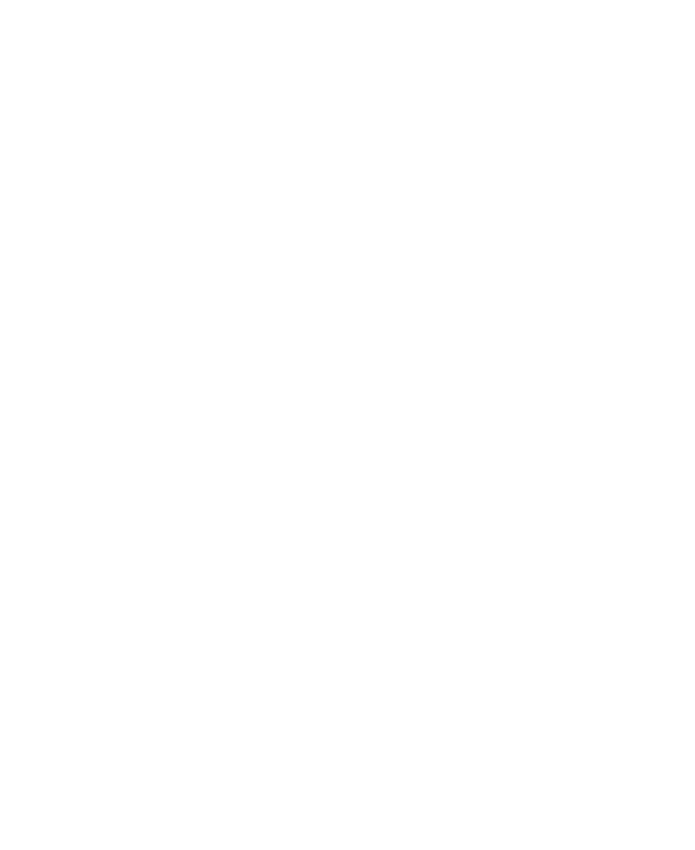
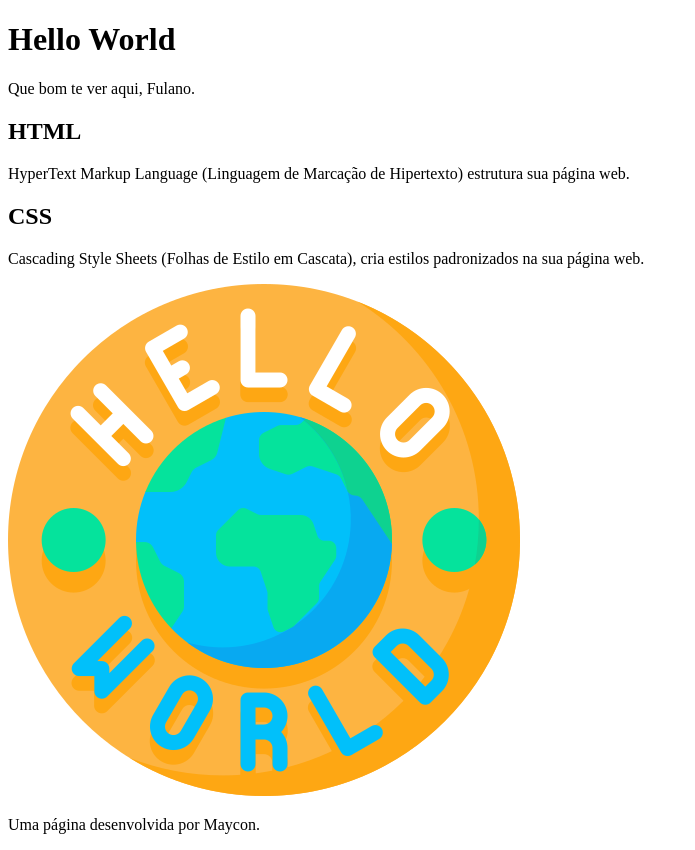
Before and after one commit to MayconRosa53/Hello-World, a plain HTML site: page index.html in a window 1280 px wide. Shown: the whole page, without its empty margins (0-695 px from the left). Before the commit the page ends 800 px from the top, so only its background shows below. Drawn offline with Linux system fonts and the light colour scheme.

Commit message:
Finalizando a página html

```diff
--- a/index.html
+++ b/index.html
@@ -1,11 +1,32 @@
 <!DOCTYPE html>
 <html lang="pt-br">
+
 <head>
-    <meta charset="UTF-8">
-    <meta name="viewport" content="width=device-width, initial-scale=1.0">
-    <title>Hello World</title>
+  <meta charset="UTF-8">
+  <meta name="viewport" content="width=device-width, initial-scale=1.0">
+  <title>Hello World</title>
 </head>
+
 <body>
+  <header>
+    <h1>Hello World</h1>
+    <p>Que bom te ver aqui, Fulano.</p>
 
+  </header>
+
+  <section>
+    <h2>HTML</h2>
+    <P>HyperText Markup Language (Linguagem de Marcação de Hipertexto) estrutura sua página web.</P>
+
+    <h2>CSS</h2>
+    <P>Cascading Style Sheets (Folhas de Estilo em Cascata), cria estilos padronizados na sua página web.</P>
+    <Img src="imagem/ola-mundo.png" alt="Imagem com a figura de um planeta escrito Hello World ao redor">
+  </section>
+
+  <footer>
+    <P>Uma página desenvolvida por Maycon.</P>
+
+  </footer>
 </body>
+
 </html>
```
Also changed, not shown: Imagem/ola-mundo.png (added).
